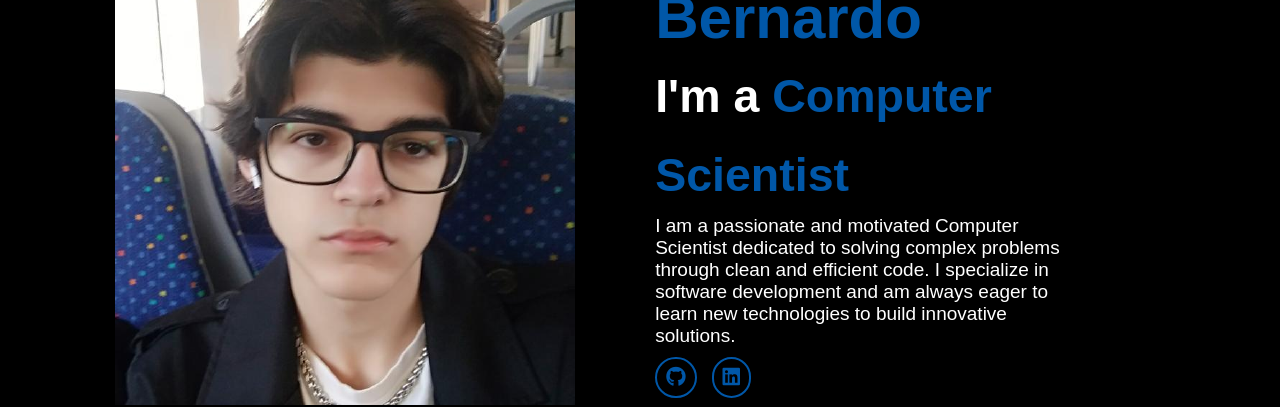
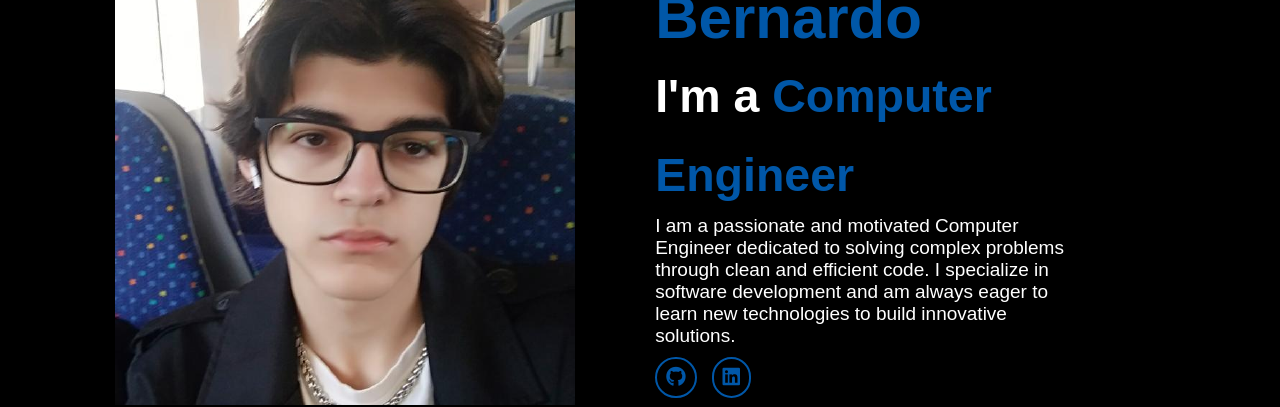
Before and after one commit to ThZedd/Portofolio, a plain HTML site: page index.html in a window 1280 px wide. Shown: the part 224-631 px from the top of the page. Drawn offline with Linux system fonts and the light colour scheme.

Commit message:
Second commit

```diff
--- a/index.html
+++ b/index.html
@@ -25,8 +25,8 @@
             </div>
             <div class="home-content">
                 <h1>Hello, It's <span>Bernardo</span></h1>
-                <h3 class="typing-text">I'm a <span>Computer Scientist</span></h3>
-                <p>I am a passionate and motivated Computer Scientist dedicated to solving complex problems through clean and efficient code. I specialize in software development and am always eager to learn new technologies to build innovative solutions.</p>
+                <h3 class="typing-text">I'm a <span>Computer Engineer</span></h3>
+                <p>I am a passionate and motivated Computer Engineer dedicated to solving complex problems through clean and efficient code. I specialize in software development and am always eager to learn new technologies to build innovative solutions.</p>
                 <div class="social-icons">
                     <a href="" class="fv"><i class="fa-brands fa-github"></i></a>
                     <a href="" class="fv"><i class="fa-brands fa-linkedin"></i></a>
```
